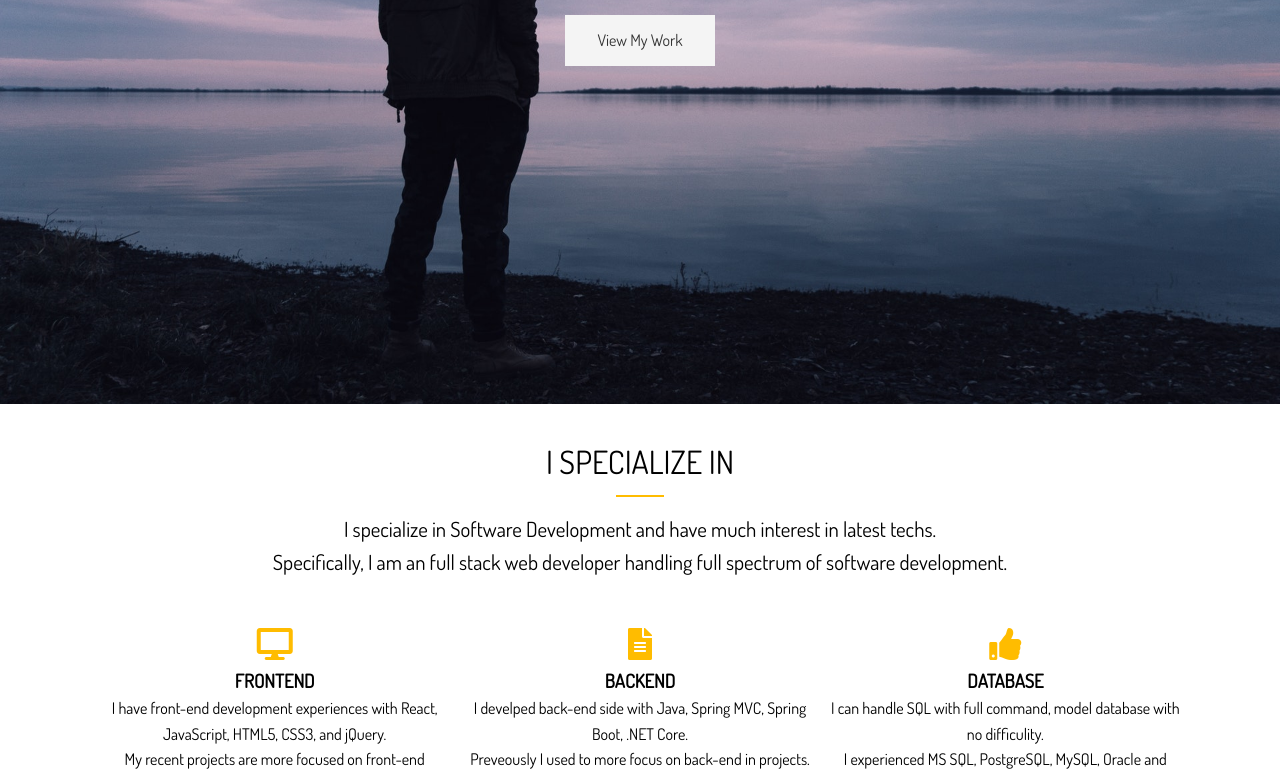
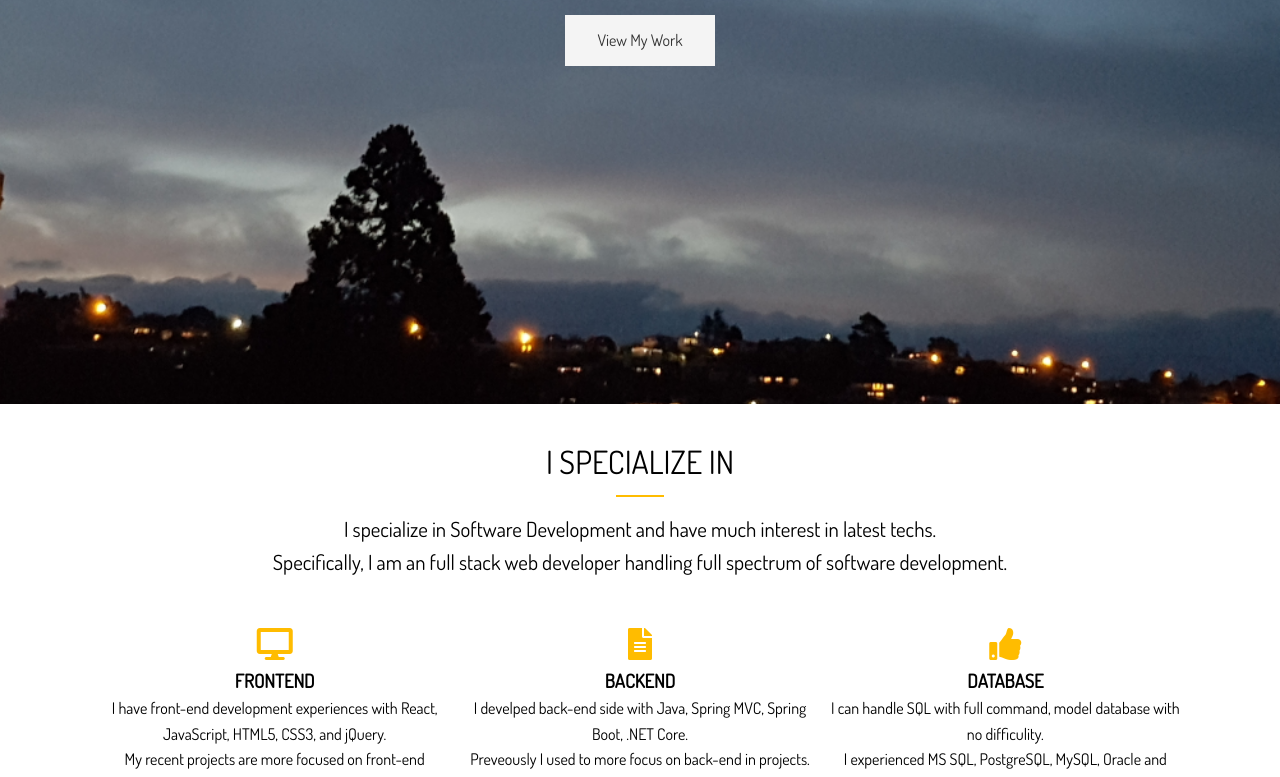
Before and after one commit to kimgyver/portfolio-website, a website: page dist/index.html in a window 1280 px wide. Shown: the part 396-1173 px from the top of the page. Drawn offline with Linux system fonts and the light colour scheme.

Commit message:
image replace

```diff
--- a/sass/_config.scss
+++ b/sass/_config.scss
@@ -4,7 +4,7 @@ $main-color: #ffbc00;
 $light-color: #f4f4f4;
 $medium-color: #ccc;
 $dark-color: #333;
-$bg-image: url('../img/showcase.jpg');
+$bg-image: url('../img/showcase.png');
 
 // Set Text Color
 @function set-text-color($color) {
```
Also changed, not shown: dist/css/main.css, dist/img/showcase-.jpg (renamed from dist/img/showcase.jpg), dist/img/showcase.png (added).
